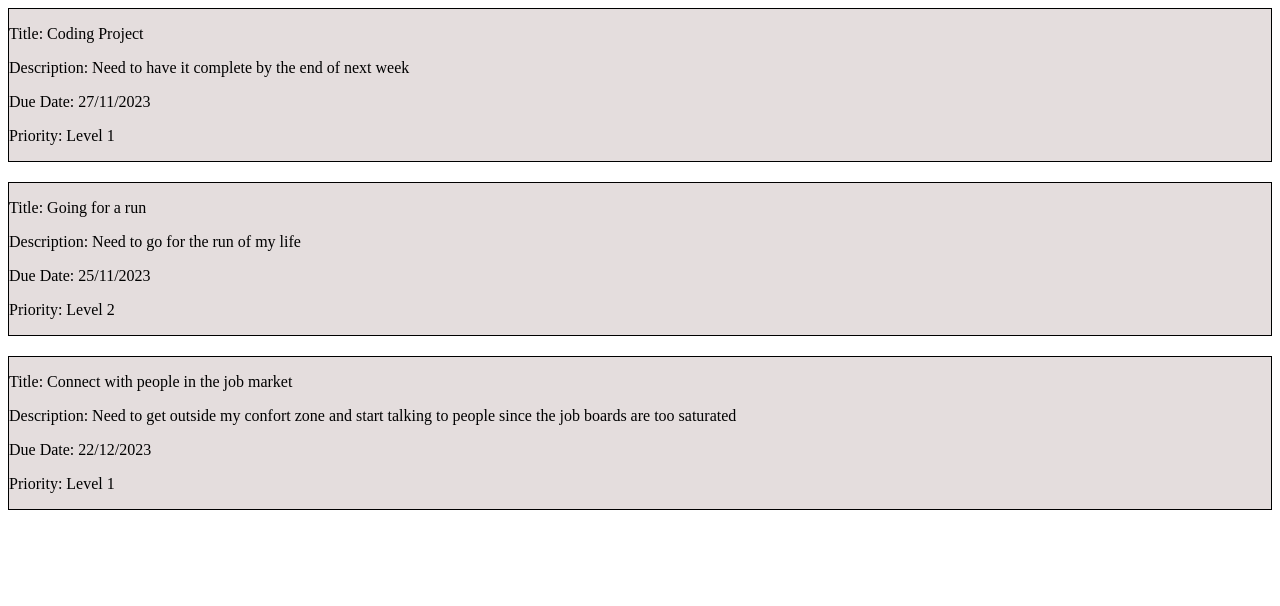
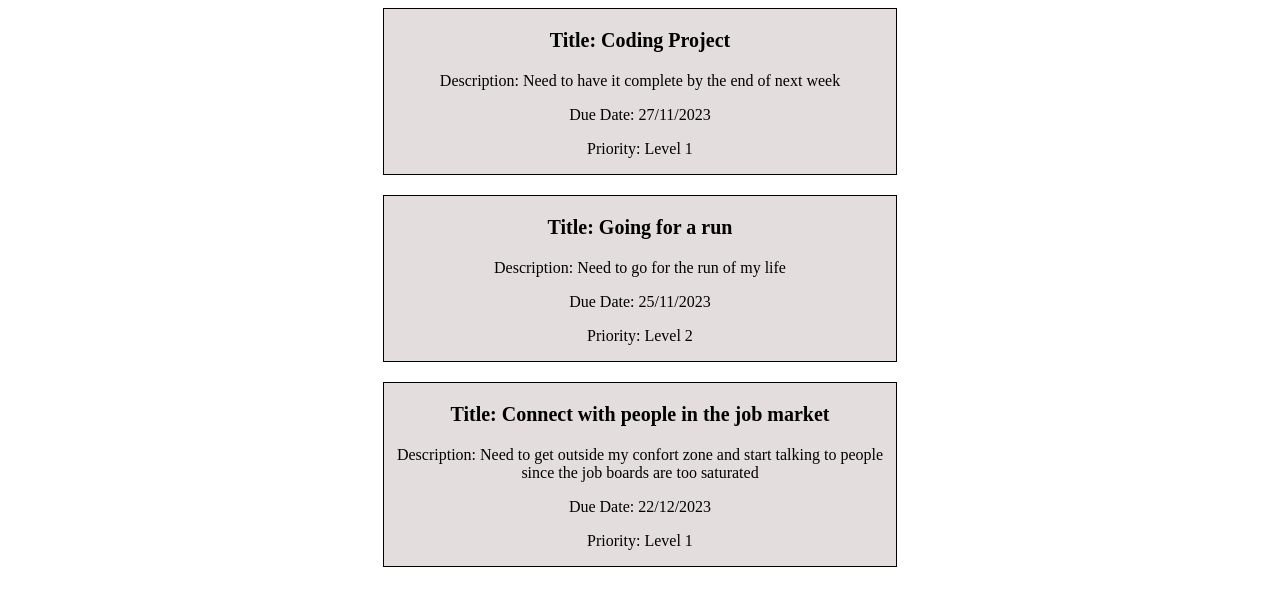
Before and after one commit to souste/todo-list, a website built with webpack: page dist/index.html in a window 1280 px wide. Built offline with Linux system fonts and the light colour scheme.

Commit message:
added some minor styling to the todo list containers

```diff
--- a/src/style.css
+++ b/src/style.css
@@ -1,5 +1,18 @@
+#content {
+  display: flex;
+  flex-direction: column;
+  align-items: center;
+}
+
 .list-container {
   border: 1px solid black;
   background-color: rgb(228, 221, 221);
   margin-bottom: 20px;
+  width: 40vw;
+  text-align: center;
 }
+
+.list-title {
+  font-weight: bold;
+  font-size: 20px;
+}
```
Also changed, not shown: dist/main.js.
